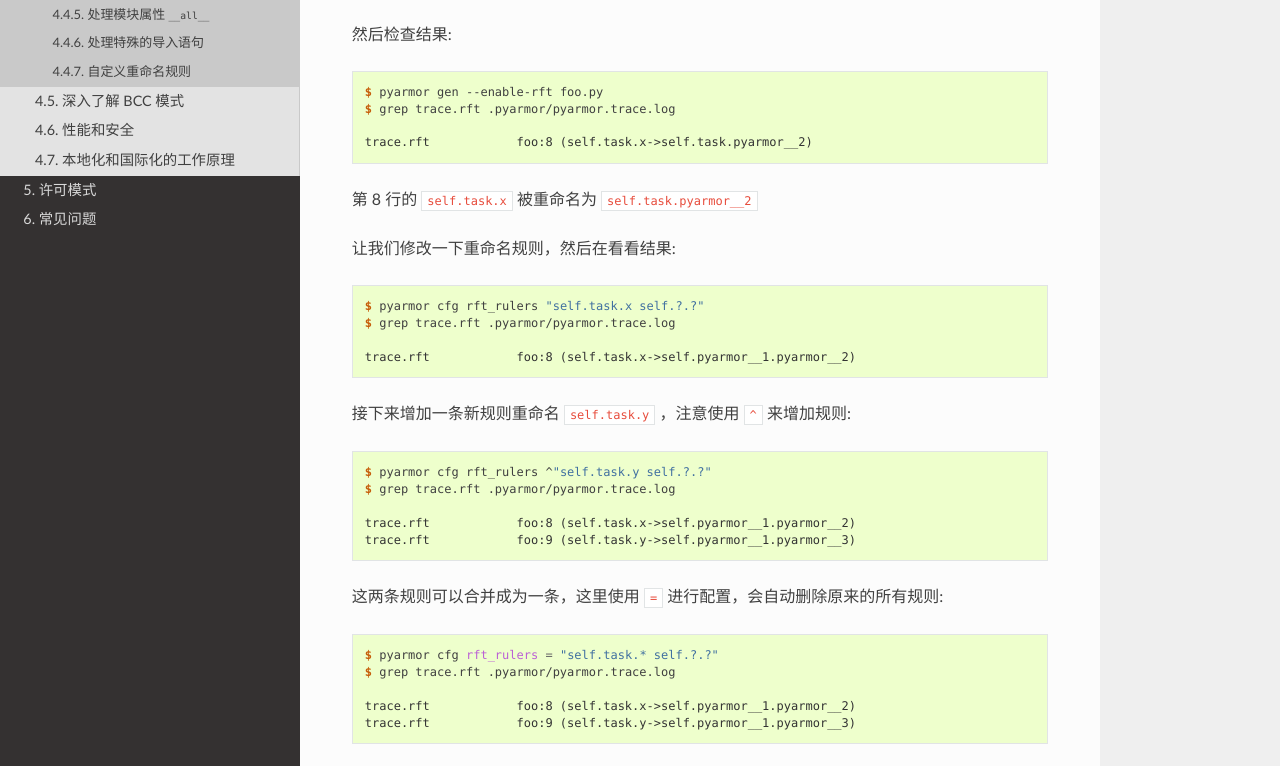
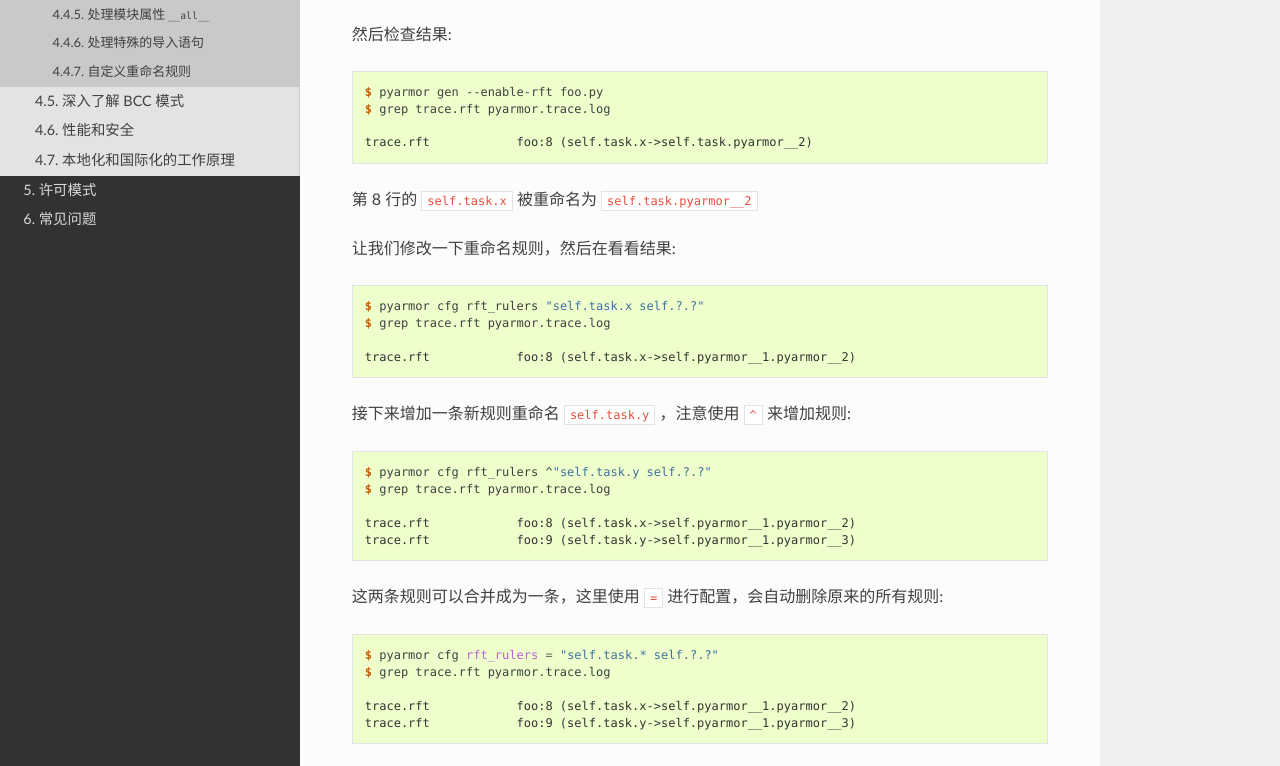
Before and after one commit to dashingsoft/pyarmor-docs-zh, a Sphinx documentation site: the page built from docs/topic/rftmode.rst, in a window 1280 px wide and 1400 px high, scrolled down 6084 px. Shown: the part 457-1223 px from the top of the window. Built offline with Sphinx 7.4.7 and the Read the Docs theme 3.1.0, drawn with Linux system fonts in a browser that asks for light colours; some of the changed text lies outside the part shown.

Commit message:
pyarmor.trace.log 在当前目录

```diff
--- a/docs/topic/rftmode.rst
+++ b/docs/topic/rftmode.rst
@@ -132,11 +132,11 @@
 查看重命名的名称
 ================
 
-如果需要跟踪那些名称被重命名，可以同时启用日志跟踪和RFT 跟踪选项，这时候会生成跟踪日志 ``.pyarmor/pyarmor.trace.log`` ，里面有所有的重命名日志::
+如果需要跟踪那些名称被重命名，可以同时启用日志跟踪和RFT 跟踪选项，这时候会生成跟踪日志 ``pyarmor.trace.log`` ，里面有所有的重命名日志::
 
     $ pyarmor cfg enable_trace=1 trace_rft=1
     $ pyarmor gen --enable-rft foo.py
-    $ grep trace.rft .pyarmor/pyarmor.trace.log
+    $ grep trace.rft pyarmor.trace.log
 
     trace.rft            foo:1 (import sys as pyarmor__1)
     trace.rft            foo:12 (self.wScan->self.pyarmor__4)
@@ -155,7 +155,7 @@
 
 如果错误显示的名称是像 ``pyarmor__22`` 这样的格式，那么首先通过跟踪日志反向查找出原来的名称::
 
-    $ grep pyarmor__22 .pyarmor/pyarmor.trace.log
+    $ grep pyarmor__22 pyarmor.trace.log
 
     trace.rft            foo:65 (self.height->self.pyarmor__22)
     trace.rft            foo:81 (self.height->self.pyarmor__22)
@@ -258,7 +258,7 @@
 然后检查结果::
 
     $ pyarmor gen --enable-rft foo.py
-    $ grep trace.rft .pyarmor/pyarmor.trace.log
+    $ grep trace.rft pyarmor.trace.log
 
     trace.rft            foo:8 (self.task.x->self.task.pyarmor__2)
 
@@ -267,14 +267,14 @@
 让我们修改一下重命名规则，然后在看看结果::
 
     $ pyarmor cfg rft_rulers "self.task.x self.?.?"
-    $ grep trace.rft .pyarmor/pyarmor.trace.log
+    $ grep trace.rft pyarmor.trace.log
 
     trace.rft            foo:8 (self.task.x->self.pyarmor__1.pyarmor__2)
 
 接下来增加一条新规则重命名 ``self.task.y`` ，注意使用 ``^`` 来增加规则::
 
     $ pyarmor cfg rft_rulers ^"self.task.y self.?.?"
-    $ grep trace.rft .pyarmor/pyarmor.trace.log
+    $ grep trace.rft pyarmor.trace.log
 
     trace.rft            foo:8 (self.task.x->self.pyarmor__1.pyarmor__2)
     trace.rft            foo:9 (self.task.y->self.pyarmor__1.pyarmor__3)
@@ -282,7 +282,7 @@
 这两条规则可以合并成为一条，这里使用 ``=`` 进行配置，会自动删除原来的所有规则::
 
     $ pyarmor cfg rft_rulers = "self.task.* self.?.?"
-    $ grep trace.rft .pyarmor/pyarmor.trace.log
+    $ grep trace.rft pyarmor.trace.log
 
     trace.rft            foo:8 (self.task.x->self.pyarmor__1.pyarmor__2)
     trace.rft            foo:9 (self.task.y->self.pyarmor__1.pyarmor__3)
@@ -369,7 +369,7 @@
 
     pyarmor cfg enable_trace=1 trace_rft=1
 
-  查看 ``.pyarmor/pyarmor.trace.log``::
+  查看 ``pyarmor.trace.log``::
 
     trace.rft            t1090:17 (exclude attrs "wintypes.DWORD")
     trace.rft            t1090:32 (! self.dwFlags)
--- a/docs/tutorial/advanced.rst
+++ b/docs/tutorial/advanced.rst
@@ -144,8 +144,8 @@
 
 然后查看跟踪日志，日志中会显示那些转换的函数所在的脚本和行号::
 
-    $ ls .pyarmor/pyarmor.trace.log
-    $ grep trace.bcc .pyarmor/pyarmor.trace.log
+    $ ls pyarmor.trace.log
+    $ grep trace.bcc pyarmor.trace.log
 
     trace.bcc            foo:5:hello
     trace.bcc            foo:9:sum2
--- a/docs/tutorial/obfuscation.rst
+++ b/docs/tutorial/obfuscation.rst
@@ -43,10 +43,10 @@
 
     $ pyarmor cfg enable_trace=1
 
-启用之后，每一次执行命令 :ref:`pyarmor gen` 都会生成一个跟踪日志文件 :file:`.pyarmor/pyarmor.trace.log` 记录相关的保护信息。例如::
+启用之后，每一次执行命令 :ref:`pyarmor gen` 都会生成一个跟踪日志文件 :file:`pyarmor.trace.log` 记录相关的保护信息。例如::
 
     $ pyarmor gen foo.py
-    $ cat .pyarmor/pyarmor.trace.log
+    $ cat pyarmor.trace.log
 
     trace.co             foo:1:<module>
     trace.co             foo:5:hello
@@ -114,7 +114,7 @@
 
     $ pyarmor cfg enable_trace=1
     $ pyarmor gen --mix-str --assert-call fib.py
-    $ cat .pyarmor/pyarmor.trace.log
+    $ cat pyarmor.trace.log
 
     trace.assert.call    fib:10:'fib'
     trace.mix.str        fib:1:'abcxyz'
```
Also changed, not shown: docs/topic/bccmode.rst (+4 -4 lines).
